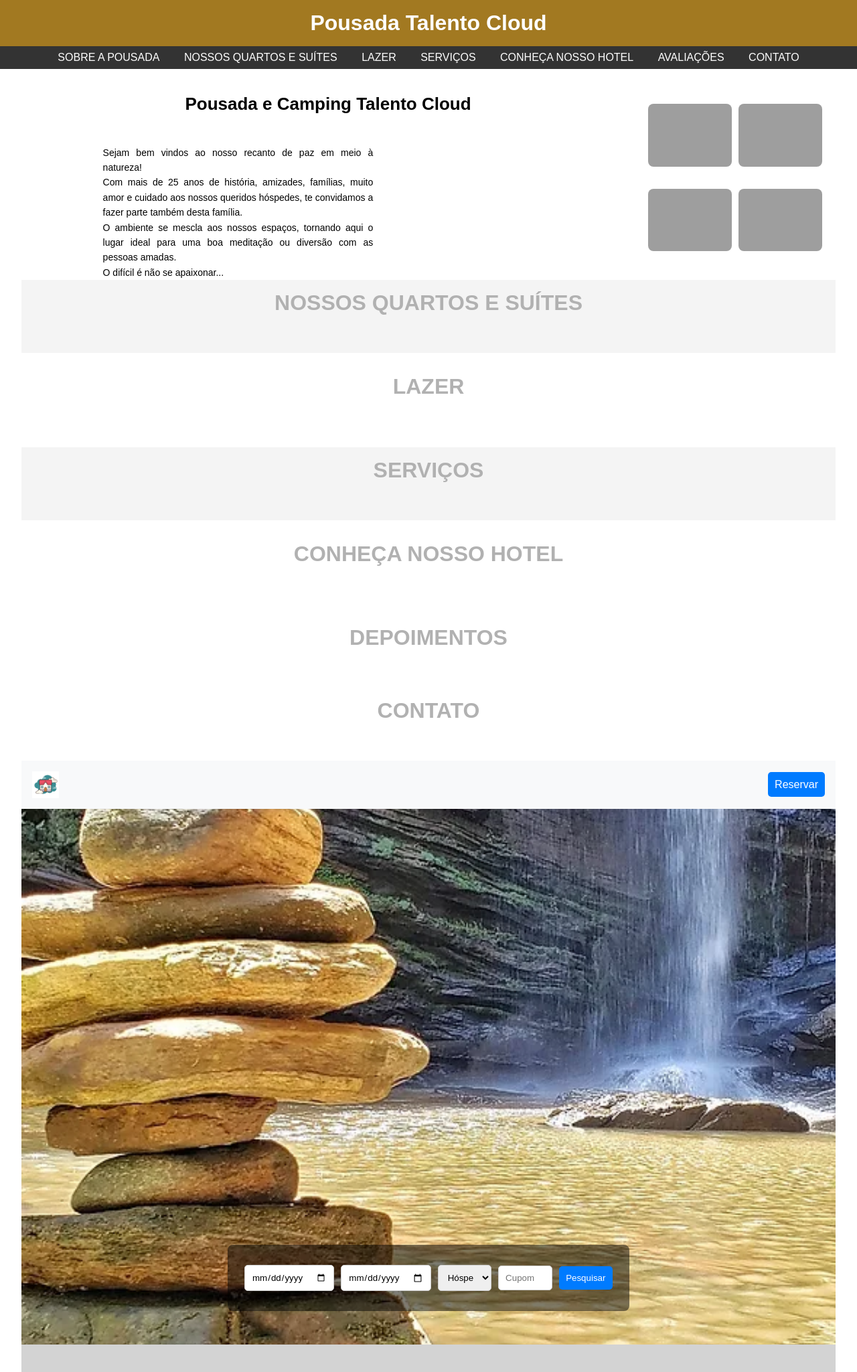
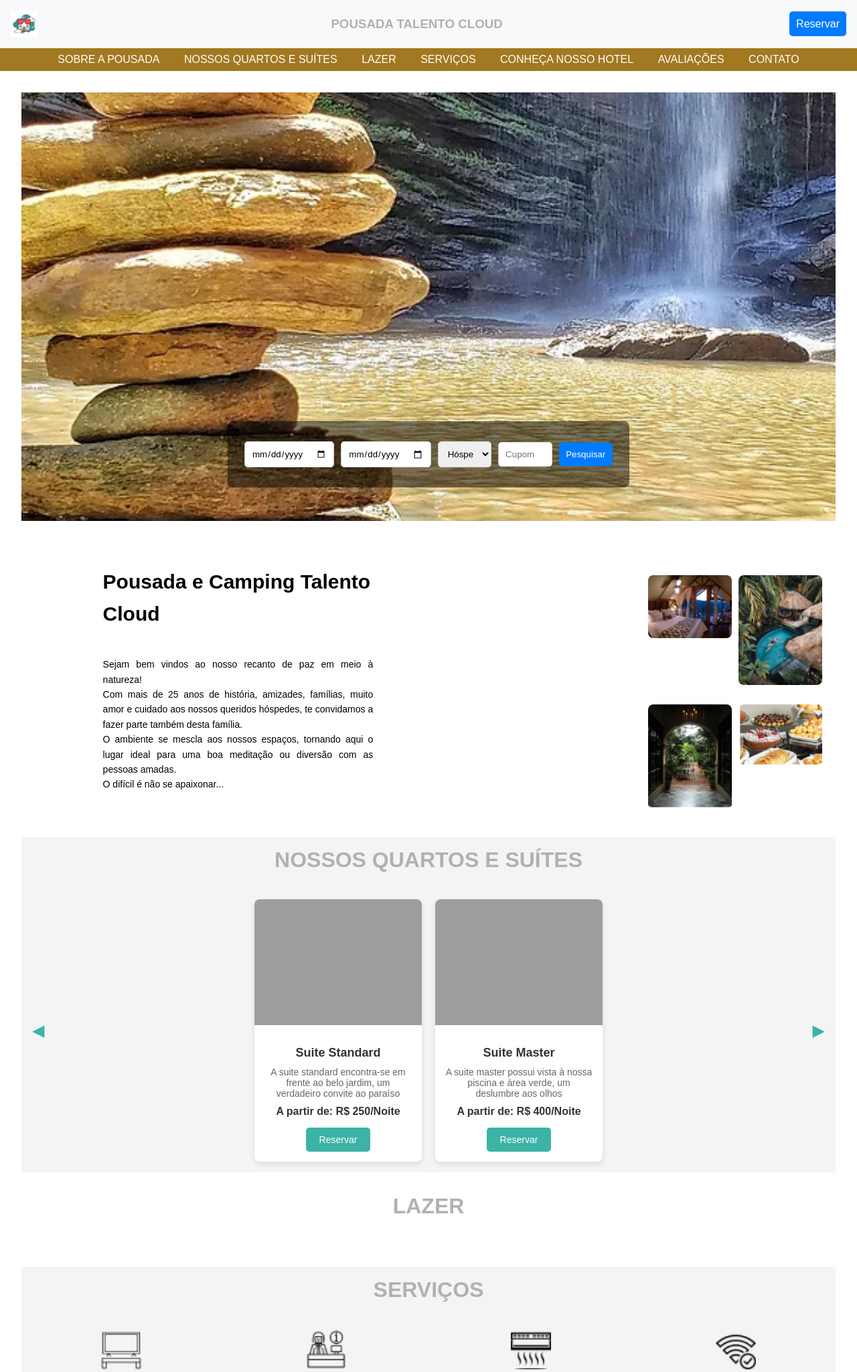
Before and after one commit to Proz-AWS-TalentoCloud-Turma37/Grupo-C_Sistema-de-Hotel, a PHP site: page / in a window 1280 px wide. Shown: the top 2049 px of the page at 67% size. Run offline with PHP 8.4, Linux system fonts and the light colour scheme; grey boxes are pictures that could not be loaded.

Commit message:
refactor: estrutura do site

```diff
--- a/index.html
+++ b/index.html
@@ -12,13 +12,26 @@
 <body style="font-family: Arial, sans-serif; color: #b1b1b1; margin: 0; padding: 0;">
 
     <!-- Cabeçalho -->
-    <header style="background-color: #a27921; color: white; padding: 1em; text-align: center;">
-        <h1 style="margin: 0;">Pousada Talento Cloud</h1>
-        <p style="margin: 0;"></p>
+    <header style="text-align: center;">
+        <nav id="navbar">
+            <div id="navbar-container">
+                <a id="navbar-brand" href="#">
+                    <img src="Assets/logo.jpeg" alt="Logo">
+                </a>
+                <h3>POUSADA TALENTO CLOUD</h3>
+                <div id="navbarNav">
+                    <ul id="navbar-items">
+                        <li class="nav-item">
+                            <a class="nav-link" href="#">Reservar</a>
+                        </li>
+                    </ul>
+                </div>
+            </div>
+        </nav>
     </header>
 
     <!-- Navegação -->
-    <nav style="background-color: #333; padding: 0.5em; text-align: center;">
+    <nav style="background-color: #a27921; padding: 0.5em; text-align: center;">
         <a href="#pousada" style="color: white; margin: 0 1em; text-decoration: none;">SOBRE A POUSADA</a>
         <a href="#home" style="color: white; margin: 0 1em; text-decoration: none;">NOSSOS QUARTOS E SUÍTES</a>
         <a href="#lazer" style="color: white; margin: 0 1em; text-decoration: none;">LAZER</a>
@@ -30,74 +43,6 @@
 
     <!-- Seção principal -->
     <main style="padding: 2em;">
-
-        <!-- Seção SOBRE A POUSADA -->
-        <section id="pousada">
-            <div class="container">
-                <div class="coluna-texto">
-                    <h2 class="pousada">Pousada e Camping Talento Cloud</h2>
-                    <p class="pousada">Sejam bem vindos ao nosso recanto de paz em meio à natureza!<br>
-                        Com mais de 25 anos de história, amizades, famílias, muito amor e cuidado aos nossos
-                        queridos hóspedes, te convidamos a fazer parte também desta família.<br>
-                        O ambiente se mescla aos nossos espaços, tornando aqui o lugar ideal para uma boa meditação
-                        ou diversão com as pessoas amadas. <br>O difícil é não se apaixonar...
-                    </p>
-                </div>
-                <div class="coluna-fotos">
-                    <img src="Asset\pousadaTalento.01.png" alt="Foto de quarto" class="fotoquarto">
-                    <img src="Asset/pousadaTalento.02.png" alt="Foto de cachoeira" class="fotocachoeira">
-                    <img src="Asset/pousadaTalento.03.png" alt="Foto do hotel" class="fotohotel">
-                    <img src="Asset/pousadaTalento.04.png" alt="Foto de café da manhã" class="fotocafe">
-                </div>
-            </div>
-        </section>
-
-        <!-- Seção de NOSSOS QUARTOS E SUÍTES -->
-        <section id="home" style="padding: 1em; background-color: #f4f4f4; margin-bottom: 1em;">
-            <h2>NOSSOS QUARTOS E SUÍTES</h2>
-        </section>
-
-        <!-- Seção LAZER -->
-        <section id="lazer" style="padding: 1em; margin-bottom: 1em; ">
-            <h2>LAZER</h2>
-        </section>
-
-        <!-- Seção de SERVIÇOS -->
-        <section id="servicos" style="padding: 1em; background-color: #f4f4f4; margin-bottom: 1em;">
-            <h2>SERVIÇOS</h2>
-        </section>
-
-        <!-- Seção de CONHEÇA NOSSO HOTEL -->
-        <section id="sobre" style="padding: 1em; margin-bottom: 1em;">
-            <h2>CONHEÇA NOSSO HOTEL</h2>
-        </section>
-
-        <!-- Seção de DEPOIMENTOS-->
-        <section id="avaliacoes" style="padding: 1em;">
-            <h2>DEPOIMENTOS</h2>
-        </section>
-
-        <!-- Seção de CONTATOS-->
-        <section id="contato" style="padding: 1em;">
-            <h2>CONTATO</h2>
-        </section>
-
-        <!-- Seção de Cadastro-->
-        <section>
-            <nav id="navbar">
-                <div id="navbar-container">
-                    <a id="navbar-brand" href="#">
-                        <img src="Assets/logo.jpeg" alt="Logo">
-                    </a>
-                    <div id="navbarNav">
-                        <ul id="navbar-items">
-                            <li class="nav-item">
-                                <a class="nav-link" href="#">Reservar</a>
-                            </li>
-                        </ul>
-                    </div>
-                </div>
-            </nav>
         <section id="hero-section">
             <div id="hero-container">
                 <div id="search-box">
@@ -129,8 +74,75 @@
                 </div>
             </div>
         </section>
-            <section class="servicos-section background-section">
-                <h2>Serviços</h2>
+
+        <!-- Seção SOBRE A POUSADA -->
+        <section id="pousada">
+            <div class="container">
+                <div class="coluna-texto">
+                    <h2 class="pousada">Pousada e Camping Talento Cloud</h2>
+                    <p class="pousada">Sejam bem vindos ao nosso recanto de paz em meio à natureza!<br>
+                        Com mais de 25 anos de história, amizades, famílias, muito amor e cuidado aos nossos
+                        queridos hóspedes, te convidamos a fazer parte também desta família.<br>
+                        O ambiente se mescla aos nossos espaços, tornando aqui o lugar ideal para uma boa meditação
+                        ou diversão com as pessoas amadas. <br>O difícil é não se apaixonar...
+                    </p>
+                </div>
+                <div class="coluna-fotos">
+                    <img src="Assets/pousada/pousadaTalento.01.png" alt="Foto de quarto" class="fotoquarto">
+                    <img src="Assets/pousada/pousadaTalento.02.png" alt="Foto de cachoeira" class="fotocachoeira">
+                    <img src="Assets/pousada/pousadaTalento.03.png" alt="Foto do hotel" class="fotohotel">
+                    <img src="Assets/pousada/pousadaTalento.04.png" alt="Foto de café da manhã" class="fotocafe">
+                </div>
+            </div>
+        </section>
+
+        <!-- Seção de NOSSOS QUARTOS E SUÍTES -->
+        <section id="home" style="padding: 1em; background-color: #f4f4f4; margin-bottom: 1em;">
+            <div class="containerquartos">
+                <h2>NOSSOS QUARTOS E SUÍTES</h2>
+                <div class="arrows">
+                    <span>&#9664;</span>
+                    <div class="rooms">
+                        <!-- Suite Standard -->
+                        <div class="card">
+                            <img src="https://drive.google.com/thumbnail?id=1xIVEsRW9sDgzgMntXBhNuM50PqGZA4cD"
+                                alt="Suite Standard">
+                            <div class="card-content">
+                                <div class="card-title">Suite Standard</div>
+                                <div class="card-description">A suite standard encontra-se em frente ao belo jardim, um
+                                    verdadeiro convite ao paraíso</div>
+                                <div class="card-price">A partir de: R$ 250/Noite</div>
+                                <a href="#" class="reserve-button">Reservar</a>
+                            </div>
+                        </div>
+
+                        <!-- Suite Master -->
+                        <div class="card">
+                            <img src="https://drive.google.com/thumbnail?id=1wvTuY4R9jaD09VkB-hh8PLB3DzWp1Nzb"
+                                alt="Suite Master">
+                            <div class="card-content">
+                                <div class="card-title">Suite Master</div>
+                                <div class="card-description">A suite master possui vista à nossa piscina e área verde,
+                                    um deslumbre aos olhos</div>
+                                <div class="card-price">A partir de: R$ 400/Noite</div>
+                                <a href="#" class="reserve-button">Reservar</a>
+                            </div>
+                        </div>
+                    </div>
+                    <span>&#9654;</span>
+                </div>
+            </div>
+        </section>
+
+        <!-- Seção LAZER -->
+        <section id="lazer" style="padding: 1em; margin-bottom: 1em; ">
+            <h2>LAZER</h2>
+        </section>
+
+        <!-- Seção de SERVIÇOS -->
+        <section id="servicos" class="servicos-section background-section"
+            style="padding: 1em; background-color: #f4f4f4; margin-bottom: 1em;">
+            <h2>SERVIÇOS</h2>
             <div class="servicos-container">
                 <div class="servico-item">
                     <img src="Assets/servico/servico.ico.01.bmp" alt="Sala de TV">
@@ -166,10 +178,68 @@
                 </div>
             </div>
         </section>
+
+        <!-- Seção de CONHEÇA NOSSO HOTEL -->
+        <section id="sobre" style="padding: 1em; margin-bottom: 1em;">
+            <div class="containerconheca">
+                <h2>CONHEÇA NOSSO HOTEL</h2>
+                <p>25 anos de tradição<br>O lugar onde todos os detalhes criam um clima intimista, calmo e perfeito!</p>
+
+                <div class="gridconheca">
+                    <img src="https://drive.google.com/thumbnail?id=17bBV_jKamyC7_ZXcdaAOQmHY4jl7nZJw">
+                    <img src="https://drive.google.com/thumbnail?id=1Q_6yy-OocP-OZ8-BU2qsQj1Eme_GXHZh">
+                    <img src="https://drive.google.com/thumbnail?id=18L1x8w0dbrNCJx6Gb3I4Pk8y4oC4g8gD">
+                    <img src="https://drive.google.com/thumbnail?id=1RhStubiUH1yBYvyjjUF1t6zxFkEqGuJX">
+                    <img src="https://drive.google.com/thumbnail?id=17xV-1dVzMEaAtoAtLc1rxjKF6TF-5Vqz">
+                    <img src="https://drive.google.com/thumbnail?id=1C4edQpU36U0zVbFlxvQArBu5jm6G0_KM">
+                    <img src="https://drive.google.com/thumbnail?id=1KVB_tiASKWhzWNWKCqp4wAghMg9gvn0I">
+                    <img src="https://drive.google.com/thumbnail?id=1LQAxtYGxWK8B6N5s15wjVmfd2XsbGEmy">
+                    <img src="https://drive.google.com/thumbnail?id=1VMkYUcYmptWT-ChWWrKoTPYzYp0OgvF7">
+                    <img src="https://drive.google.com/thumbnail?id=138na-CFnXpKiSlNx7iV1RWtMpghyA0hq">
+                    <img src="https://drive.google.com/thumbnail?id=18hyn30vd79lNxNJC4JKT0fkKqSuWGCHP">
+                    <img src="https://drive.google.com/thumbnail?id=1s7woiszrcRgrk4DgZbKT7FE7HhXXrPWU">
+                    <img src="https://drive.google.com/thumbnail?id=1Vlz1glzy55ntO0654_8stzL8wVwRzUD7">
+                    <img src="https://drive.google.com/thumbnail?id=1WCNEW_jEoUZ5Aiym5IovJtuIVjRpHrfZ">
+                    <img src="https://drive.google.com/thumbnail?id=1a4beB-QGJSo7RQ4U747rszdbcxJ7YwDs">
+                </div>
+            </div>
+        </section>
+
+        <!-- Seção de DEPOIMENTOS-->
+        <section id="avaliacoes" style="padding: 1em;">
+            <h2>DEPOIMENTOS</h2>
+        </section>
+
+        <!-- Seção de CONTATOS-->
+        <section id="contato" style="padding: 1em;">
+            <h2>CONTATO</h2>
+        </section>
+
+        <!-- Seção de Cadastro-->
+
     </main>
     <!-- Rodapé -->
-    <footer style="background-color: #333; color: white; text-align: center; padding: 1em;">
-        <p>&copy; 2024 Meu Site - Todos os direitos reservados.</p>
+    <footer class="footer">
+        <div class="footer-logo">
+            <img src="https://drive.google.com/thumbnail?id=19UfrThkxbL6NmHpGWKjqZP4aa1q0MIC6">
+            <h2>Pousada Talento Cloud</h2>
+        </div>
+        <div class="footer-links">
+            <p>A POUSADA</p>
+            <p>ACOMODAÇÕES</p>
+            <p>LAZER</p>
+            <p>SERVIÇOS</p>
+            <p>GALERIA</p>
+            <p>AVALIAÇÕES</p>
+            <p>FALE CONOSCO</p>
+        </div>
+        <div class="footer-contact">
+            <p>Contato:<br>
+                (00) 0000-0000<br>
+                pousadatalentocloud@gmail.com</p>
+            <p>Rua Prof. Tecnologia, 37 - Recife<br>
+                Pernambuco</p>
+        </div>
     </footer>
 
 </html>
--- a/styles.css
+++ b/styles.css
@@ -9,7 +9,7 @@
     background-image: url('Assets/cabecalho/cabeçalho.cachoeira.png');
     background-size: cover;
     background-position: center;
-    height: 100vh;
+    height: 80vh;
     width: 100%;
     display: flex;
     align-items: end;
@@ -217,13 +217,14 @@ h2 {
     }
 }
 
+/* Seção de Sobre a Pousada */
+
 .container {
     display: flex;
     background-color: #ffffff;
 }
 
 .coluna-texto {
-    text-align: justify;
     flex: 1;
     margin-left: 10%;
     margin-right: 10%;
@@ -232,13 +233,18 @@ h2 {
 
 h2.pousada {
     color: black;
-    font-size: 26px;
+    font-size: 30px;
+    text-align: left;
+    margin-top: 10%;
+    margin-right: 40%;
 }
 
 p.pousada {
     color: black;
     font-size: 14px;
+    text-align: justify;
     padding-right: 40%;
+    margin-bottom: 10%;
 }
 
 .coluna-fotos {
@@ -246,6 +252,7 @@ p.pousada {
     display: grid;
     grid-template-columns: 1fr 1fr;
     /* grid-template-rows: auto auto; */
+    margin-top: 5%;
     padding: 20px;
     gap: 10px;
     max-width: 300px;
@@ -256,3 +263,184 @@ p.pousada {
     width: 100%;
     object-fit: cover;
 }
+
+/* Seção de Rodapé */
+
+.footer {
+    background-color: #a66a3f;
+    color: #ffffff;
+    padding: 30px;
+    display: flex;
+    justify-content: space-between;
+    align-items: center;
+    font-family: Arial, sans-serif;
+}
+
+.footer-logo {
+    text-align: center;
+}
+
+.footer-logo img {
+    width: 120px;
+}
+
+.footer-logo h2 {
+    margin: 10px 0 0 0;
+    font-size: 18px;
+    font-weight: bold;
+    color: #ffffff;
+}
+
+.footer-links,
+.footer-contact {
+    font-size: 14px;
+    line-height: 1.8;
+}
+
+.footer-links a {
+    text-decoration: none;
+    color: #ffffff;
+}
+
+.footer-links a:hover {
+    text-decoration: underline;
+}
+
+.footer-contact {
+    text-align: right;
+}
+
+/* Seção de Quartos */
+
+.containerquartos {
+    text-align: center;
+    font-family: Arial, sans-serif;
+    justify-content: center;
+    align-items: center;
+    margin: 0;
+}
+
+.rooms {
+    display: flex;
+    justify-content: center;
+    gap: 20px;
+}
+
+.card {
+    background-color: #fff;
+    border-radius: 8px;
+    box-shadow: 0 4px 8px rgba(0, 0, 0, 0.1);
+    width: 250px;
+    overflow: hidden;
+}
+
+.card img {
+    width: 100%;
+    height: auto;
+}
+
+.card-content {
+    padding: 15px;
+}
+
+.card-title {
+    font-size: 18px;
+    font-weight: bold;
+    color: #333;
+    margin: 10px 0;
+}
+
+.card-description {
+    font-size: 14px;
+    color: #666;
+    margin-bottom: 10px;
+}
+
+.card-price {
+    font-size: 16px;
+    font-weight: bold;
+    color: #333;
+    margin-bottom: 15px;
+}
+
+.reserve-button {
+    display: inline-block;
+    padding: 10px 20px;
+    background-color: #3cb3a6;
+    color: #fff;
+    text-decoration: none;
+    border-radius: 5px;
+    font-size: 14px;
+    transition: background-color 0.3s;
+}
+
+.reserve-button:hover {
+    background-color: #2a8d7e;
+}
+
+.arrows {
+    display: flex;
+    justify-content: space-between;
+    align-items: center;
+    font-size: 24px;
+    color: #3cb3a6;
+    cursor: pointer;
+}
+
+.arrows span {
+    user-select: none;
+}
+
+/* Seção de Conjeça Nosso Hotel */
+
+* {
+    box-sizing: border-box;
+    margin: 0;
+    padding: 0;
+}
+
+.containerconheca {
+    max-width: 1200px;
+    padding: 20px;
+    text-align: center;
+    font-family: Arial, sans-serif;
+    color: white;
+    background-color: #d88d43;
+    display: flex;
+    flex-direction: column;
+    align-items: center;
+}
+
+.pconheca {
+    font-size: 1.1em;
+    color: white;
+    margin-bottom: 10px;
+}
+
+.gridconheca {
+    display: grid;
+    grid-template-columns: repeat(3, 1fr);
+    gap: 10px;
+}
+
+.gridconheca img {
+    width: 100%;
+    height: auto;
+    border-radius: 10px;
+    transition: transform 0.3s ease;
+}
+
+.gridconheca img:hover {
+    transform: scale(1.05);
+}
+@media (max-width: 768px) {
+    .gridconheca {
+        grid-template-columns: repeat(2, 1fr);
+    }
+}
+
+@media (max-width: 480px) {
+    .gridconheca {
+        grid-template-columns: 1fr;
+    }
+}
```
Also changed, not shown: conheçanosso.html (deleted, +0 -95 lines), quartos.html (deleted, +0 -134 lines), rodapé.html (deleted, +0 -79 lines). Lines whose indentation alone changed are shown as unchanged.
